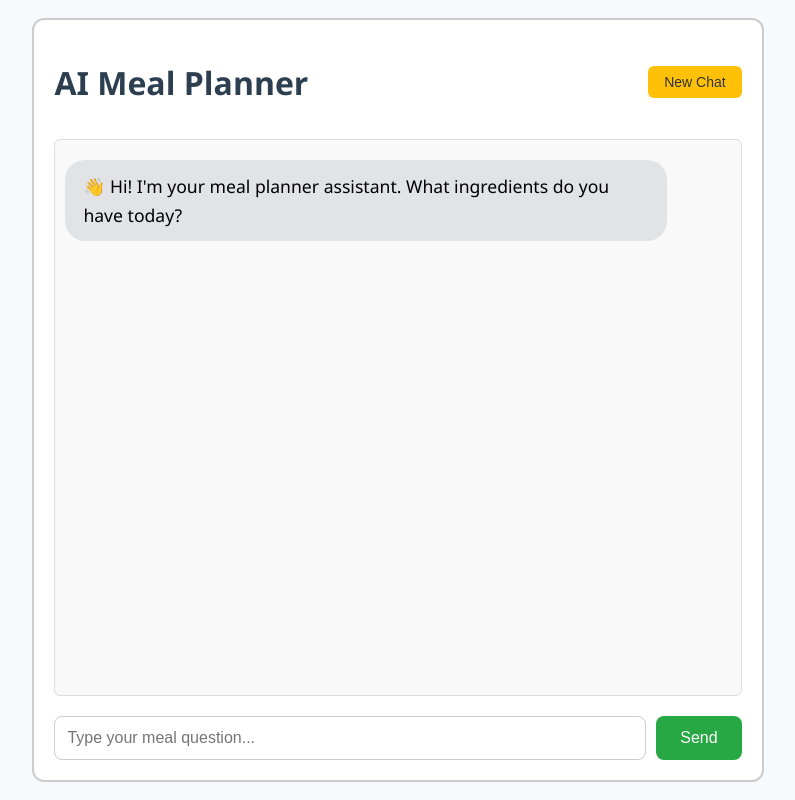
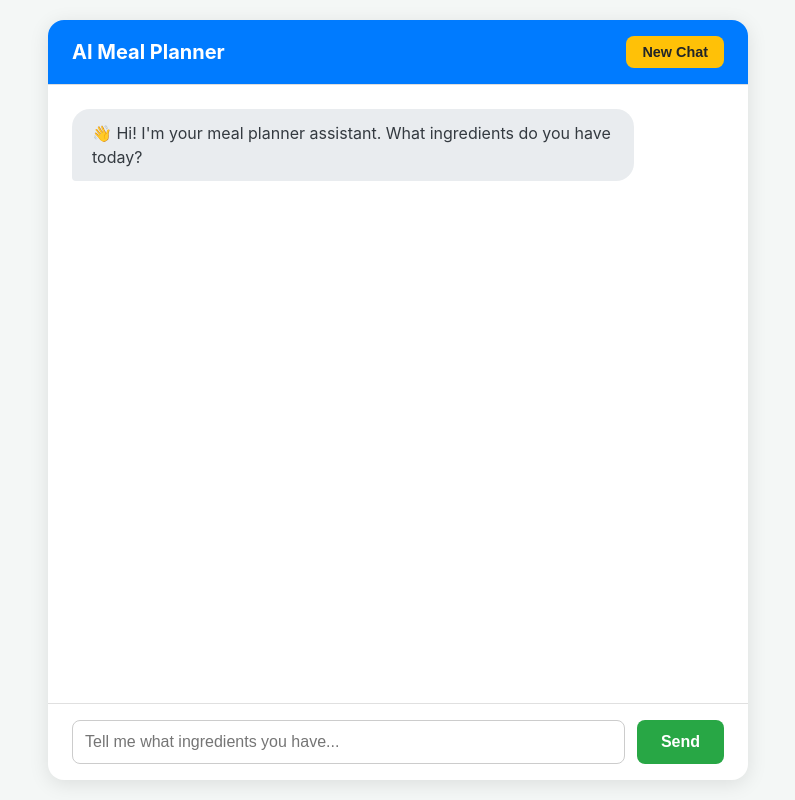
Before and after one commit to PraveenSRawatGithub/ai-meal-planner-ibm, a Flask app: page / in a window 1280 px wide. Shown: the whole page, without its empty margins (242-1037 px from the left). Run offline with Flask 3, Linux system fonts and the light colour scheme.

Commit message:
ui updates

```diff
--- a/app.py
+++ b/app.py
@@ -1,6 +1,6 @@
-from flask import Flask, render_template, request, redirect, url_for
+from flask import Flask, render_template, request, jsonify
 from gemini_api import get_recipe_suggestions, get_weekly_meal_plan, get_chat_response
-from flask import jsonify
+
 app = Flask(__name__)
 
 @app.route('/')
@@ -14,7 +14,7 @@ def get_recipes():
     suggestions = get_recipe_suggestions(ingredients, budget)
     return render_template('index.html', ingredients=ingredients, suggestions=suggestions)
 
-@app.route('/meal_plan', methods=['GET', 'POST'])
+@app.route('/meal_plan', methods=['POST'])
 def meal_plan():
     ingredients = request.form['ingredients']
     budget = request.form.get('budget', '')
--- a/static/script.js
+++ b/static/script.js
@@ -1,99 +1,114 @@
-const form = document.getElementById('chat-form');
-const input = document.getElementById('user-input');
+document.addEventListener('DOMContentLoaded', () => {
+    const chatForm = document.getElementById('chat-form');
+    const userInput = document.getElementById('user-input');
     const chatBox = document.getElementById('chat-box');
     const newChatBtn = document.getElementById('new-chat-btn');
 
-// Only run chat logic if on the chat page
-if (form && input && chatBox) {
-  let messages = JSON.parse(localStorage.getItem("chatHistory")) || [];
+    let chatHistory = JSON.parse(localStorage.getItem("chatHistory")) || [];
 
-  if (messages.length === 0) {
-    messages.push({
+    const initialMessage = {
         sender: 'ai',
         text: "👋 Hi! I'm your meal planner assistant. What ingredients do you have today?"
-    });
-    localStorage.setItem("chatHistory", JSON.stringify(messages));
+    };
+
+    if (chatHistory.length === 0) {
+        chatHistory.push(initialMessage);
+        updateLocalStorage();
     }
 
     renderMessages();
 
-  form.addEventListener('submit', async (e) => {
+    if (chatForm) {
+        chatForm.addEventListener('submit', async (e) => {
             e.preventDefault();
-    const userMsg = input.value.trim();
-    if (!userMsg) return;
+            const userMessage = userInput.value.trim();
+            if (!userMessage) return;
 
-    appendMessage('user', userMsg);
-    input.value = '';
-
-    appendMessage('ai', '<em>Cooking...</em>');
+            appendMessage('user', userMessage);
+            userInput.value = '';
+            showTypingIndicator();
 
             try {
                 const response = await fetch('/chat', {
                     method: 'POST',
                     headers: { 'Content-Type': 'application/json' },
-        body: JSON.stringify({ message: userMsg })
+                    body: JSON.stringify({ message: userMessage })
                 });
 
                 const data = await response.json();
-
-      messages.pop(); // remove "Cooking..."
-      const formattedReply = formatReply(data.reply);
+                removeTypingIndicator();
+                const formattedReply = formatMarkdown(data.reply);
                 appendMessage('ai', formattedReply);
 
             } catch (error) {
-      console.error("Error getting AI response:", error);
-      messages.pop();
-      appendMessage('ai', "⚠️ Sorry, something went wrong.");
+                console.error("Error fetching AI response:", error);
+                removeTypingIndicator();
+                appendMessage('ai', "⚠️ Sorry, something went wrong. Please try again.");
             }
         });
+    }
 
     if (newChatBtn) {
         newChatBtn.addEventListener('click', () => {
-      if (confirm("Are you sure you want to start a new chat?")) {
-        localStorage.removeItem("chatHistory");
-        messages = [{
-          sender: 'ai',
-          text: "👋 Hi! I'm your meal planner assistant. What ingredients do you have today?"
-        }];
-        localStorage.setItem("chatHistory", JSON.stringify(messages));
+            if (confirm("Are you sure you want to start a new chat? This will clear your conversation.")) {
+                chatHistory = [initialMessage];
+                updateLocalStorage();
                 renderMessages();
             }
         });
     }
 
     function appendMessage(sender, text) {
-    messages.push({ sender, text });
-    localStorage.setItem("chatHistory", JSON.stringify(messages));
+        chatHistory.push({ sender, text });
+        updateLocalStorage();
         renderMessages();
     }
 
     function renderMessages() {
+        if (!chatBox) return;
         chatBox.innerHTML = '';
-    messages.forEach(({ sender, text }) => {
-      const bubble = document.createElement('div');
-      bubble.className = sender === 'user' ? 'chat-bubble user' : 'chat-bubble ai';
-      bubble.innerHTML = text;
-      chatBox.appendChild(bubble);
+        chatHistory.forEach(({ sender, text }) => {
+            const messageBubble = document.createElement('div');
+            messageBubble.className = `chat-bubble ${sender}`;
+            messageBubble.innerHTML = text;
+            chatBox.appendChild(messageBubble);
         });
-
-    chatBox.scrollTo({
-      top: chatBox.scrollHeight,
-      behavior: 'smooth'
-    });
+        scrollToBottom();
     }
 
-  function formatReply(text) {
-    return text
-      .replace(/(?:\r\n|\r|\n){2,}/g, '<br><br>')
-      .replace(/(?:\r\n|\r|\n)/g, '<br>')
-      .replace(/###\s?\*\*(.*?)\*\*/g, '<h3>$1</h3>')
+    function showTypingIndicator() {
+        const typingBubble = document.createElement('div');
+        typingBubble.className = 'chat-bubble ai typing-indicator';
+        typingBubble.innerHTML = '<span></span><span></span><span></span>';
+        chatBox.appendChild(typingBubble);
+        scrollToBottom();
+    }
+
+    function removeTypingIndicator() {
+        const typingIndicator = chatBox.querySelector('.typing-indicator');
+        if (typingIndicator) {
+            typingIndicator.remove();
+        }
+    }
+
+    function updateLocalStorage() {
+        localStorage.setItem("chatHistory", JSON.stringify(chatHistory));
+    }
+
+    function scrollToBottom() {
+        chatBox.scrollTop = chatBox.scrollHeight;
+    }
+
+    function formatMarkdown(text) {
+        let html = text
+            .replace(/### \*\*(.*?)\*\*/g, '<h3>$1</h3>')
             .replace(/\*\*(.*?)\*\*/g, '<strong>$1</strong>')
-      .replace(/^\s*[-*]\s+/gm, '<li>')
-      .replace(/<li>(.*?)<br>/g, '<li>$1</li>')
+            .replace(/^\s*[-*]\s+(.*)/gm, '<li>$1</li>')
+            .replace(/<\/li><li>/g, '</li><li>')
             .replace(/<li>/g, '<ul><li>')
             .replace(/<\/li>/g, '</li></ul>')
-      .replace(/<\/ul><ul>/g, '')
-      .replace(/---/g, '<hr>')
-      .replace(/<br>(\d+\.\s)/g, '<br><strong>$1</strong>');
+            .replace(/<\/ul>(\s*<ul>)/g, '$1')
+            .replace(/\n/g, '<br>');
+        return html;
     }
-}
+});
--- a/static/style.css
+++ b/static/style.css
@@ -1,130 +1,156 @@
 body {
-  font-family: 'Segoe UI', sans-serif;
-  background: #f7fafc;
+    font-family: -apple-system, BlinkMacSystemFont, "Segoe UI", Roboto, Helvetica, Arial, sans-serif;
+    background-color: #f4f7f6;
     margin: 0;
-  padding: 0;
     display: flex;
     justify-content: center;
     align-items: center;
     height: 100vh;
 }
 
-
-h1 {
-  text-align: center;
-  margin-bottom: 20px;
-  color: #2c3e50;
+.chat-container {
+    width: 100%;
+    max-width: 700px;
+    height: 95vh;
+    max-height: 800px;
+    display: flex;
+    flex-direction: column;
+    background: #ffffff;
+    border-radius: 16px;
+    box-shadow: 0 4px 20px rgba(0, 0, 0, 0.1);
+    overflow: hidden;
 }
 
-.chat-container {
-  max-width: 800px;
-  height: 90vh;
-  margin: 40px auto;
-  padding: 20px;
-  border: 2px solid #ccc;
-  border-radius: 12px;
+.chat-header {
+    padding: 1rem 1.5rem;
+    background: #007bff;
+    color: white;
     display: flex;
-  flex-direction: column;
-  background: #fff;
+    justify-content: space-between;
+    align-items: center;
+    border-bottom: 1px solid #ddd;
+}
+
+.chat-header h1 {
+    font-size: 1.25rem;
+    margin: 0;
+}
+
+#new-chat-btn {
+    background-color: #ffc107;
+    color: #212529;
+    border: none;
+    padding: 0.5rem 1rem;
+    font-size: 0.9rem;
+    font-weight: 600;
+    border-radius: 8px;
+    cursor: pointer;
+    transition: background-color 0.2s ease;
+}
+
+#new-chat-btn:hover {
+    background-color: #e0a800;
 }
 
 #chat-box {
     flex-grow: 1;
     overflow-y: auto;
-  padding: 10px;
-  margin-bottom: 10px;
-  border: 1px solid #ddd;
-  border-radius: 6px;
-  background-color: #f9f9f9;
-  font-size: 1.1em;
+    padding: 1.5rem;
+    display: flex;
+    flex-direction: column;
+    gap: 1rem;
 }
 
 .chat-bubble {
-  padding: 12px 18px;
-  margin: 10px 0;
-  border-radius: 20px;
-  max-width: 85%;
-  line-height: 1.6;
+    padding: 0.75rem 1.25rem;
+    border-radius: 18px;
+    max-width: 80%;
+    line-height: 1.5;
     word-wrap: break-word;
-  white-space: pre-line;
 }
 
 .chat-bubble.user {
-  background: #d1ecf1;
+    background: #007bff;
+    color: white;
     align-self: flex-end;
-  text-align: right;
-  margin-left: auto;
+    border-bottom-right-radius: 4px;
 }
 
 .chat-bubble.ai {
-  background: #e2e3e5;
+    background: #e9ecef;
+    color: #343a40;
     align-self: flex-start;
-  text-align: left;
-  margin-right: auto;
+    border-bottom-left-radius: 4px;
+}
+
+.chat-bubble h3 {
+    margin-top: 0.5em;
+    margin-bottom: 0.5em;
+    font-size: 1.1em;
+    color: #333;
+}
+
+.chat-bubble ul {
+    padding-left: 20px;
+    margin: 0.5em 0;
+    list-style-position: outside;
+}
+
+.chat-bubble li {
+    margin-bottom: 0.25em;
 }
 
 #chat-form {
     display: flex;
-  gap: 10px;
-  padding-top: 10px;
+    gap: 0.75rem;
+    padding: 1rem 1.5rem;
+    border-top: 1px solid #e0e0e0;
 }
 
 #user-input {
     flex: 1;
-  padding: 12px;
+    padding: 0.75rem;
     border: 1px solid #ccc;
     border-radius: 8px;
-  font-size: 16px;
+    font-size: 1rem;
+    transition: border-color 0.2s;
 }
 
-button {
-  padding: 12px 24px;
+#user-input:focus {
+    outline: none;
+    border-color: #007bff;
+}
+
+#chat-form button {
+    padding: 0.75rem 1.5rem;
     background: #28a745;
     color: #fff;
     border: none;
     border-radius: 8px;
-  font-size: 16px;
+    font-size: 1rem;
+    font-weight: 600;
     cursor: pointer;
+    transition: background-color 0.2s;
 }
 
-button:hover {
+#chat-form button:hover {
     background: #218838;
 }
 
-h3 {
-  font-size: 1.25rem;
-  color: #2c3e50;
-  margin-top: 10px;
+.typing-indicator span {
+    display: inline-block;
+    width: 8px;
+    height: 8px;
+    border-radius: 50%;
+    background-color: #8c8c8c;
+    margin: 0 2px;
+    animation: bounce 1.4s infinite ease-in-out both;
 }
 
-ul {
-  margin-left: 20px;
-  padding-left: 0;
+.typing-indicator span:nth-child(1) { animation-delay: -0.32s; }
+.typing-indicator span:nth-child(2) { animation-delay: -0.16s; }
+
+@keyframes bounce {
+    0%, 80%, 100% { transform: scale(0); }
+    40% { transform: scale(1.0); }
 }
-
-li {
-  list-style-type: disc;
-  margin-bottom: 6px;
-}
-
-.chat-header {
-  display: flex;
-  justify-content: space-between;
-  align-items: center;
-  margin-bottom: 15px;
-}
-
-#new-chat-btn {
-  background-color: #ffc107;
-  color: #333;
-  border: none;
-  padding: 8px 16px;
-  font-size: 14px;
-  border-radius: 6px;
-  cursor: pointer;
-  transition: background-color 0.3s;
-}
-
-#new-chat-btn:hover {
-  background-color: #e0a800;
-}
--- a/templates/index.html
+++ b/templates/index.html
@@ -1,13 +1,11 @@
 <!DOCTYPE html>
 <html lang="en">
-
 <head>
-  <meta charset="UTF-8" />
+    <meta charset="UTF-8">
+    <meta name="viewport" content="width=device-width, initial-scale=1.0">
     <title>AI Meal Planner Chat</title>
-  <!-- Link to your stylesheet -->
-  <link rel="stylesheet" href="{{ url_for('static', filename='style.css') }}?v=1">
+    <link rel="stylesheet" href="{{ url_for('static', filename='style.css') }}">
 </head>
-
 <body>
     <div class="chat-container">
         <div class="chat-header">
@@ -16,13 +14,10 @@
         </div>
         <div id="chat-box"></div>
         <form id="chat-form">
-      <input type="text" id="user-input" placeholder="Type your meal question..." autocomplete="off" required />
+            <input type="text" id="user-input" placeholder="Tell me what ingredients you have..." autocomplete="off" required>
             <button type="submit">Send</button>
         </form>
     </div>
-
-  <!-- Include your script only once, at the end of the body -->
     <script src="{{ url_for('static', filename='script.js') }}"></script>
 </body>
-
 </html>
```
Also changed, not shown: gemini_api.py (+29 -21 lines), 2 other files. Lines whose indentation alone changed are shown as unchanged.
